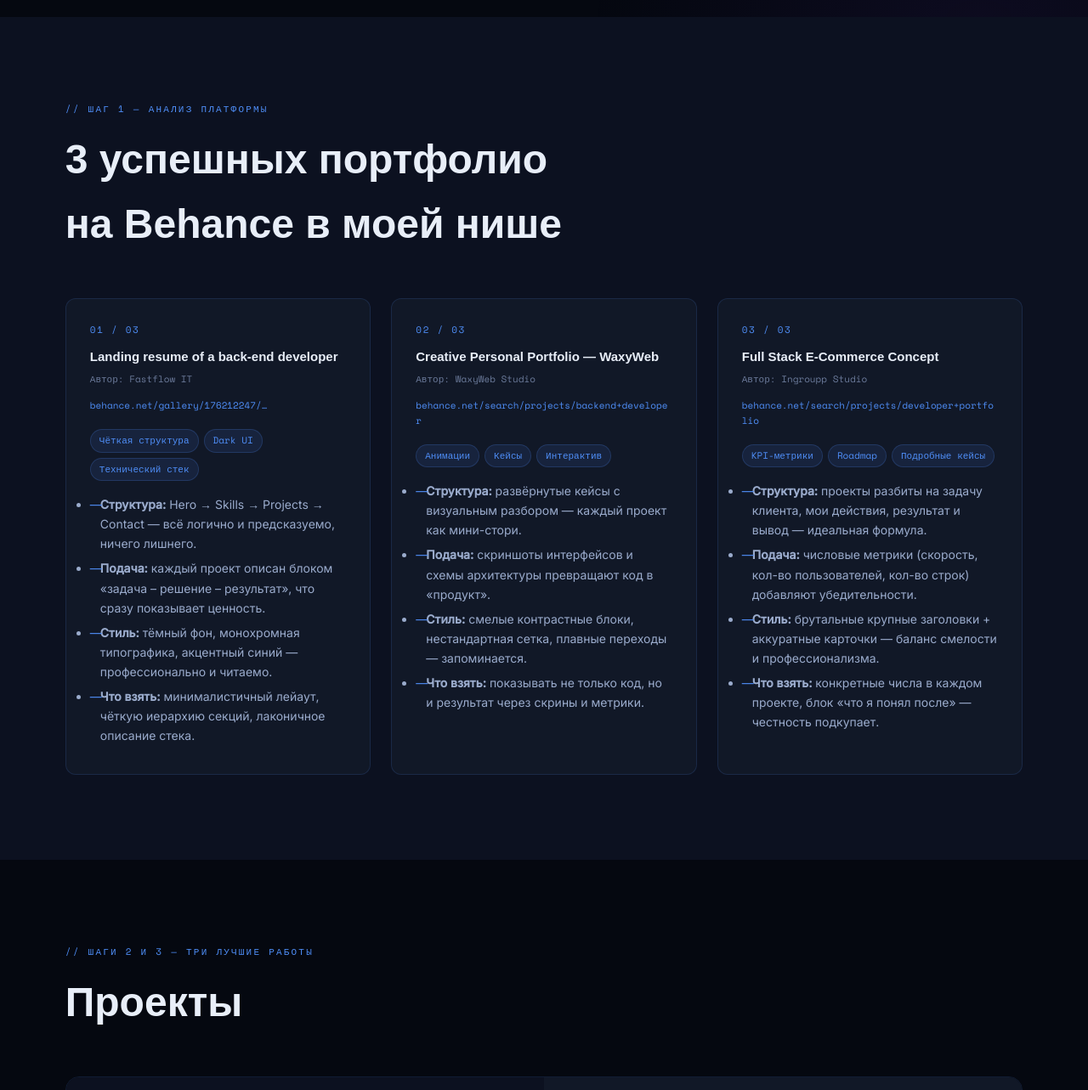
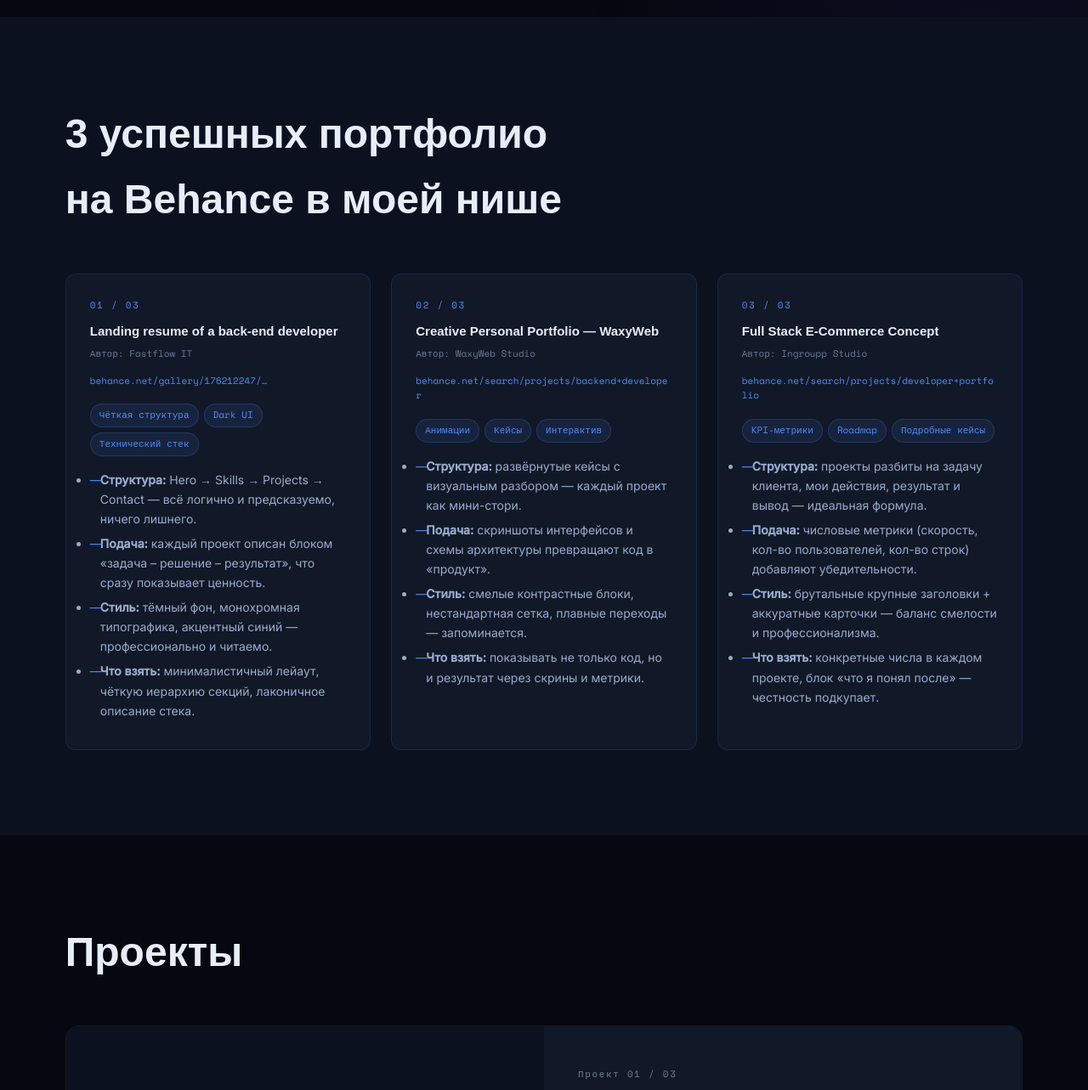
Before and after one commit to SergeySPK/Portfolio, a plain HTML site: page index.html in a window 1280 px wide. Shown: the part 780-2063 px from the top of the page at 85% size. Drawn offline with nearby package versions, Linux system fonts and the light colour scheme; a web font is replaced by a local one.

Commit message:
Удалено лишнее

```diff
--- a/index.html
+++ b/index.html
@@ -134,10 +134,6 @@
 
   /* ── SECTION COMMON ── */
   section { position: relative; padding: 100px 6vw; }
-  .section-label {
-    font-family: var(--mono); font-size: 11px; color: var(--accent);
-    letter-spacing: 0.2em; text-transform: uppercase; margin-bottom: 12px;
-  }
   .section-title {
     font-family: var(--head); font-size: clamp(26px, 4vw, 48px);
     font-weight: 700; margin-bottom: 48px;
@@ -416,7 +412,6 @@
 
 <!-- ── STEP 1: BEHANCE ANALYSIS ── -->
 <section id="analysis">
-  <div class="section-label">// шаг 1 — анализ платформы</div>
   <h2 class="section-title reveal">3 успешных портфолио<br>на Behance в моей нише</h2>
   <div class="analysis-grid">
 
@@ -485,7 +480,6 @@
 
 <!-- ── STEP 2+3: PROJECTS ── -->
 <section id="projects">
-  <div class="section-label">// шаги 2 и 3 — три лучшие работы</div>
   <h2 class="section-title reveal">Проекты</h2>
   <div class="projects-list">
 
@@ -655,7 +649,6 @@
 
 <!-- ── STEP 4: INTERACTIVE ── -->
 <section id="interactive">
-  <div class="section-label">// шаг 4 — интерактивные элементы</div>
   <h2 class="section-title reveal">Инструменты для клиента</h2>
   <div class="interactive-grid">
 
@@ -736,7 +729,6 @@
 
 <!-- ── CONTACTS ── -->
 <section id="contacts">
-  <div class="section-label">// контакты</div>
   <h2 class="section-title reveal">Готов к новым задачам</h2>
   <p class="contacts-sub reveal">
     Напишите мне — обсудим проект, сроки и формат сотрудничества.
```
